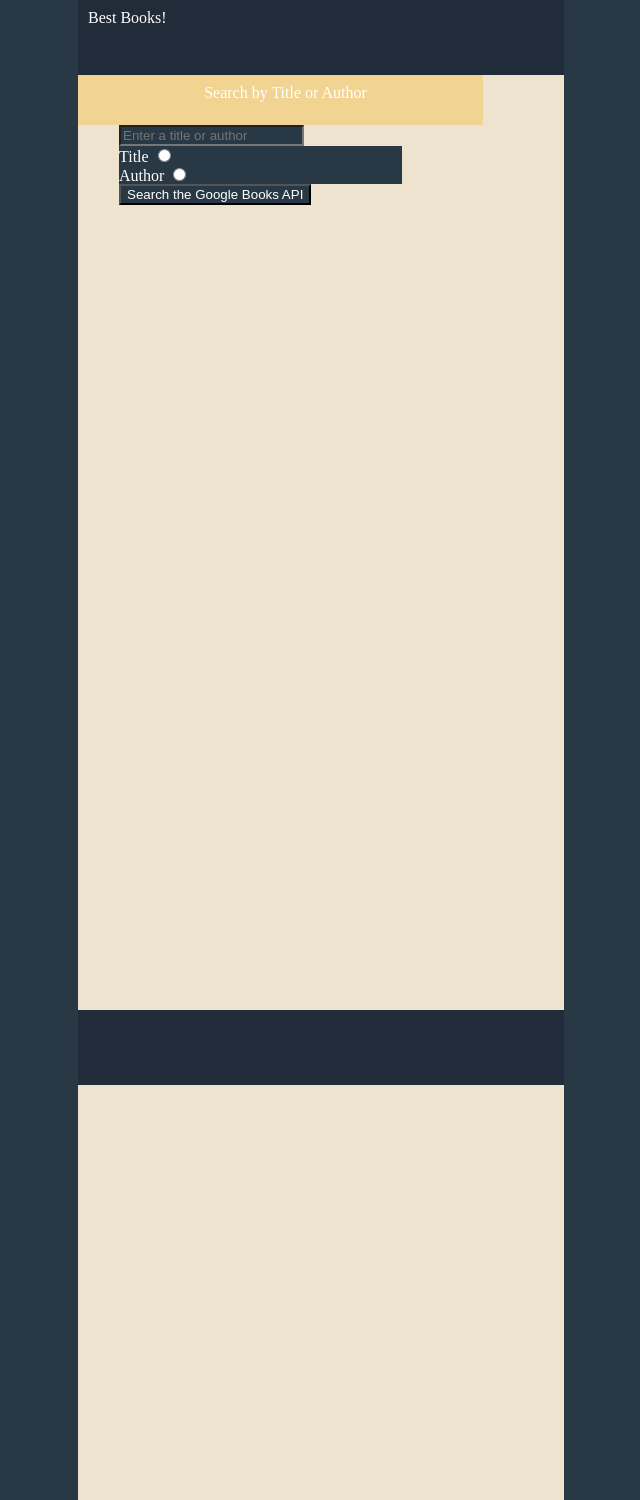
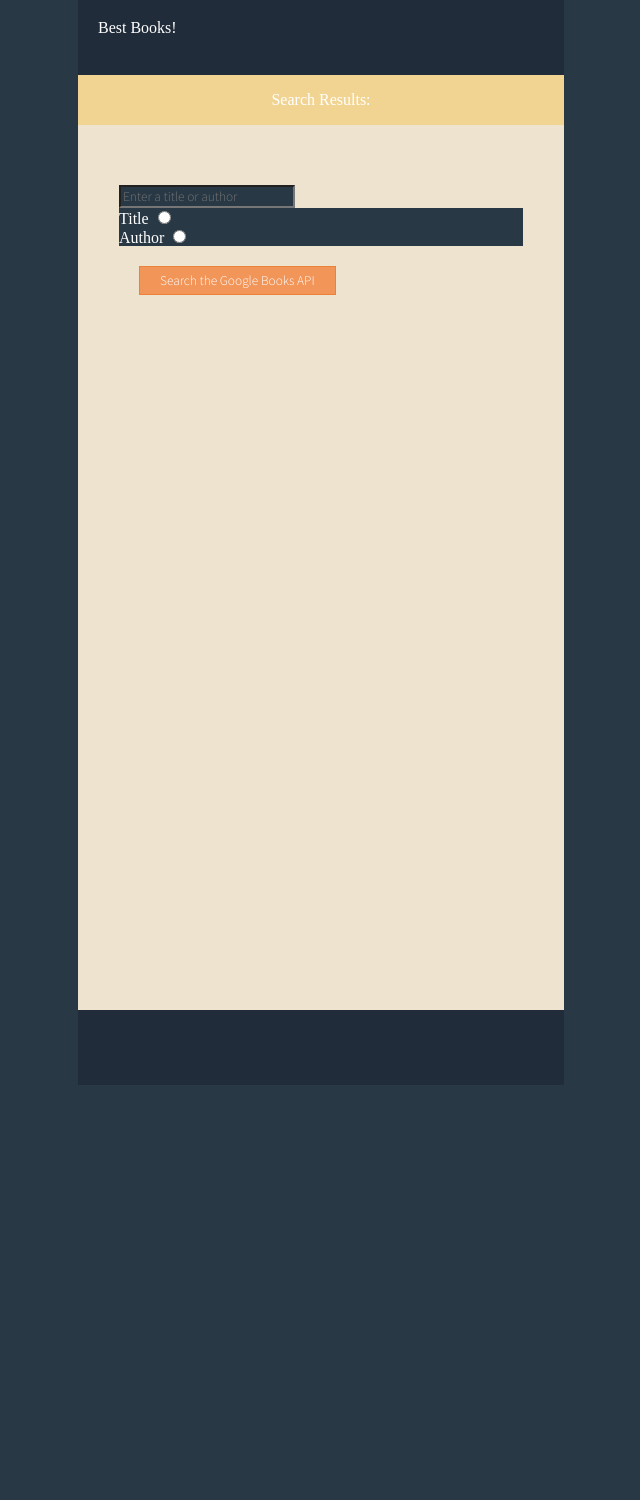
Before and after one commit to sarahshatto/BookApp, a Node server app: page /searches in a window 1280 px wide. Shown: the whole page, without its empty margins (319-959 px from the left). After the commit the page ends 1010 px from the top, so only its background shows below. Run offline with Node 20, Linux system fonts and the light colour scheme; some libraries are stand-ins or nearby versions.

Commit message:
break to sleep

```diff
--- a/public/styles/base.css
+++ b/public/styles/base.css
@@ -13,7 +13,7 @@
   background-color: #283845;
   box-sizing: border-box;
   color: white;
-  font-family: Arial, Helvetica, sans-serif;
+  font-family: 'Source Sans Pro', sans-serif;
 }
 
 body{
@@ -21,7 +21,7 @@ body{
   display: grid;
   grid-template-columns: 41px 40px 81px 81px 81px 81px 40px 41px;
   grid-template-rows: 75px 50px 50px 70px 30px 70px 30px 70px 30px 70px 30px 70px 30px 45px 30px 30px 30px 100px 30px 70px 75px;
-  height: 1500px;
+  height: fit-content;
   margin: auto;
   width: 486px;
 }
@@ -36,12 +36,16 @@ header{
   background-color: #202C39;
   grid-row-start:1;
   grid-column: 1 / span 8;
+  padding: 20px;
+  text-align: left;
 }
 
 #subhead{
   background-color: #f2d492;
   grid-row-start:2;
   grid-column: 1 / span 8;
+  text-align: center;
+  line-height: 50px;
 }
 #headerp{
   background-color: #202C39;
@@ -72,43 +76,51 @@ header{
   padding-left: 10px;
   padding-top: 10px;
 }
-
-h4{
-  background-color: #B8B08D;
-  grid-row-start:2;
-  grid-column: 1 / span 6;
-}
-/* ^^^ */
-
-/* label {
-  display:block;
-  margin: 2em;
+ /* index.ejs  */
+#outerContainer{
+  background-color: #ede3ce;
+  grid-column: 2 / span 6;
+  grid-row: 4 / span 16;
+  z-index: 1;
+  overflow-y: scroll;
+  /* border: 1px solid blue; */
 }
 
-label span {
-  display:block;
+/* WIP */
+a{
+  margin-left: 10px;
+  margin-top:10px;
 }
 
-
-/* is this real */
-/* fieldset {
-  width: 50%;
-} */
-
-#titleOrAuthorEntry{
-  background-color: blueviolet;
-  /* grid-row-start:3; */
-  grid-column: 1 / span 4;
+p, button, form{
+  background-color: #ede3ce;
+  color: black;
+  margin-top:10px;
+  grid-column: 4 / span 2;
 }
 
-#outerContainer{
+#button--details{
+  background-color: #F29559;
+  color:white;
+  padding:5px 20px;
+  margin:20px;
+  border:1px solid #ec8139;
+}
+
+.extraInfo{
+  color:white;
+}
+
+.extraDescription{
+  grid-column: 3;
+}
+
+.img--searchResults{
   background-color: #ede3ce;
-  border: 1px solid black;
-  grid-column: 3 / span 4;
-  grid-row: 4 / span 16;
-  z-index: 1;
+  text-align: center;
 }
 
 .img--searched{
+  background-color: #ede3ce;
   grid-column: 4 / span 6;
 }
--- a/views/pages/layouts/head.ejs
+++ b/views/pages/layouts/head.ejs
@@ -6,3 +6,5 @@
 <meta charset="UTF-8">
 <meta name="viewport" content="width=device-width, initial-scale=1.0">
 <title>Book App</title>
+
+<link href="https://fonts.googleapis.com/css2?family=Source+Sans+Pro:ital,wght@0,300;0,600;0,700;1,300;1,400&display=swap" rel="stylesheet">
--- a/views/pages/searches/new.ejs
+++ b/views/pages/searches/new.ejs
@@ -5,12 +5,10 @@
   </head>
   <body>
     <header>
-<p id="headerp">Best Books!</p>
+      Best Books!
     </header>
-
-      <div id="searchTitle">
-      <p id="searchTitle--p">Search by Title or Author</p>
-      </div>
+       <div id="subhead"> Search Results:</div>
+       <div id="outerContainer">
       <form id="searchOptions" action="/searches" method="post">
         <input type="text" name="search" placeholder="Enter a title or author" required>
         <fieldset>
@@ -25,8 +23,9 @@
             <input type="radio" name="search" value="author" required>
           </label>
         </fieldset>
-        <button type="submit">Search the Google Books API</button>
+        <button id="button--details" type="submit">Search the Google Books API</button>
       </form>
+    </div>
     <footer>
 
     </footer>
```
Also changed, not shown: views/pages/books/details.ejs (+12 -7 lines), views/pages/books/edit.ejs (+4 -3 lines), views/pages/books/show.ejs (+7 -3 lines), views/pages/index.ejs (+8 -8 lines).
